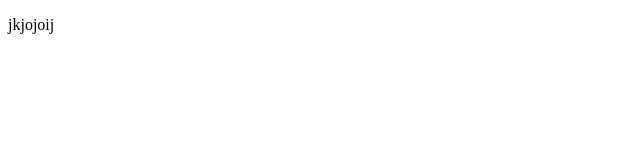
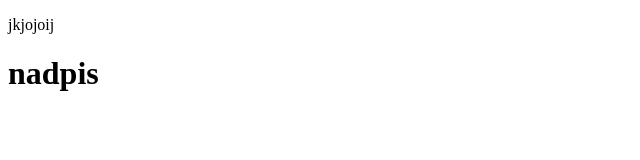
Before and after one commit to dytrel/du-czechitas-web-2019, a plain HTML site: page ukol-3/index.html in a window 1280 px wide. Shown: the whole page, without its empty margins (0-640 px from the left). Drawn offline with Linux system fonts and the light colour scheme.

Commit message:
nadpis 1

```diff
--- a/ukol-3/index.html
+++ b/ukol-3/index.html
@@ -11,3 +11,4 @@
 </body>
 </html>
 <p>jkjojoij</p>
+<h1>nadpis</h1>
```
